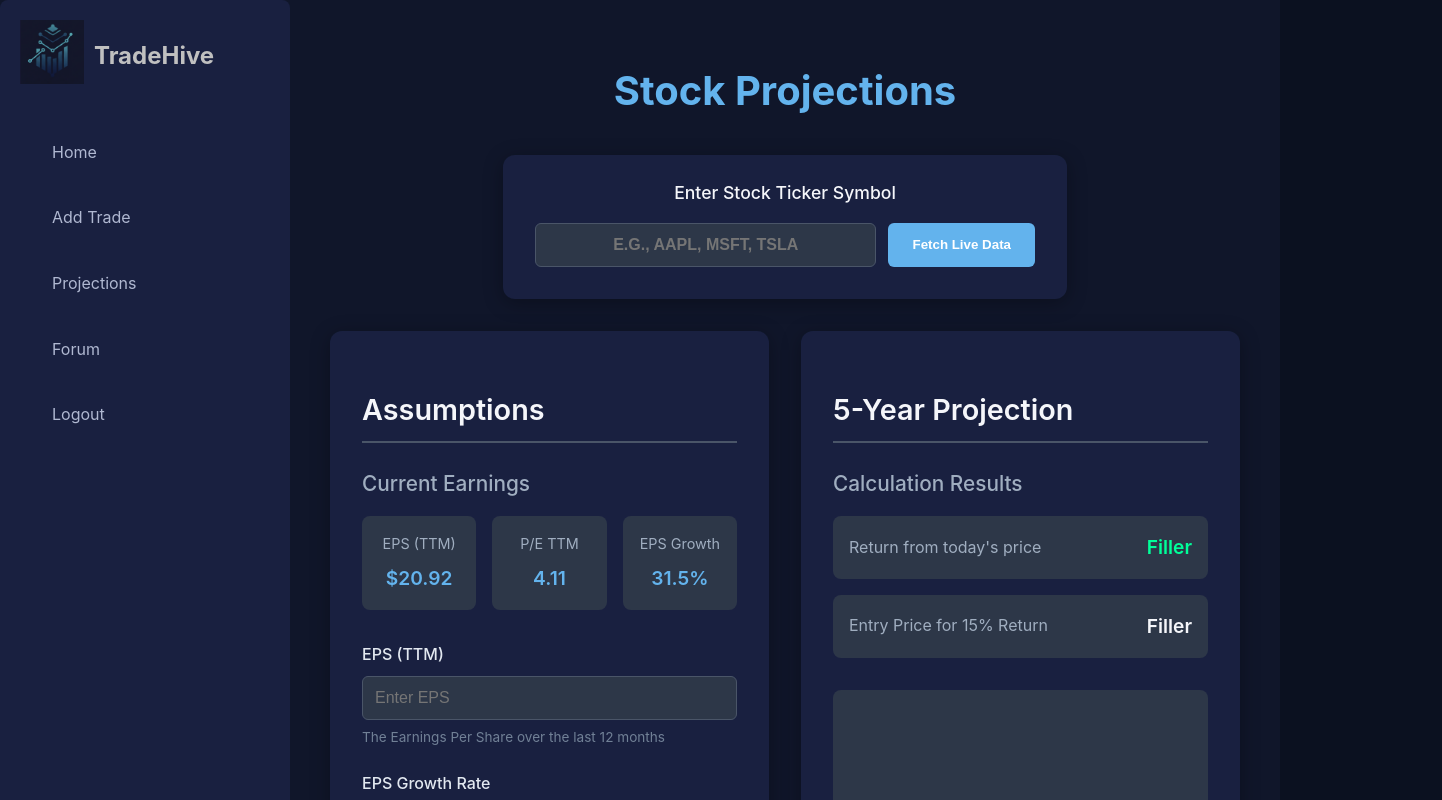
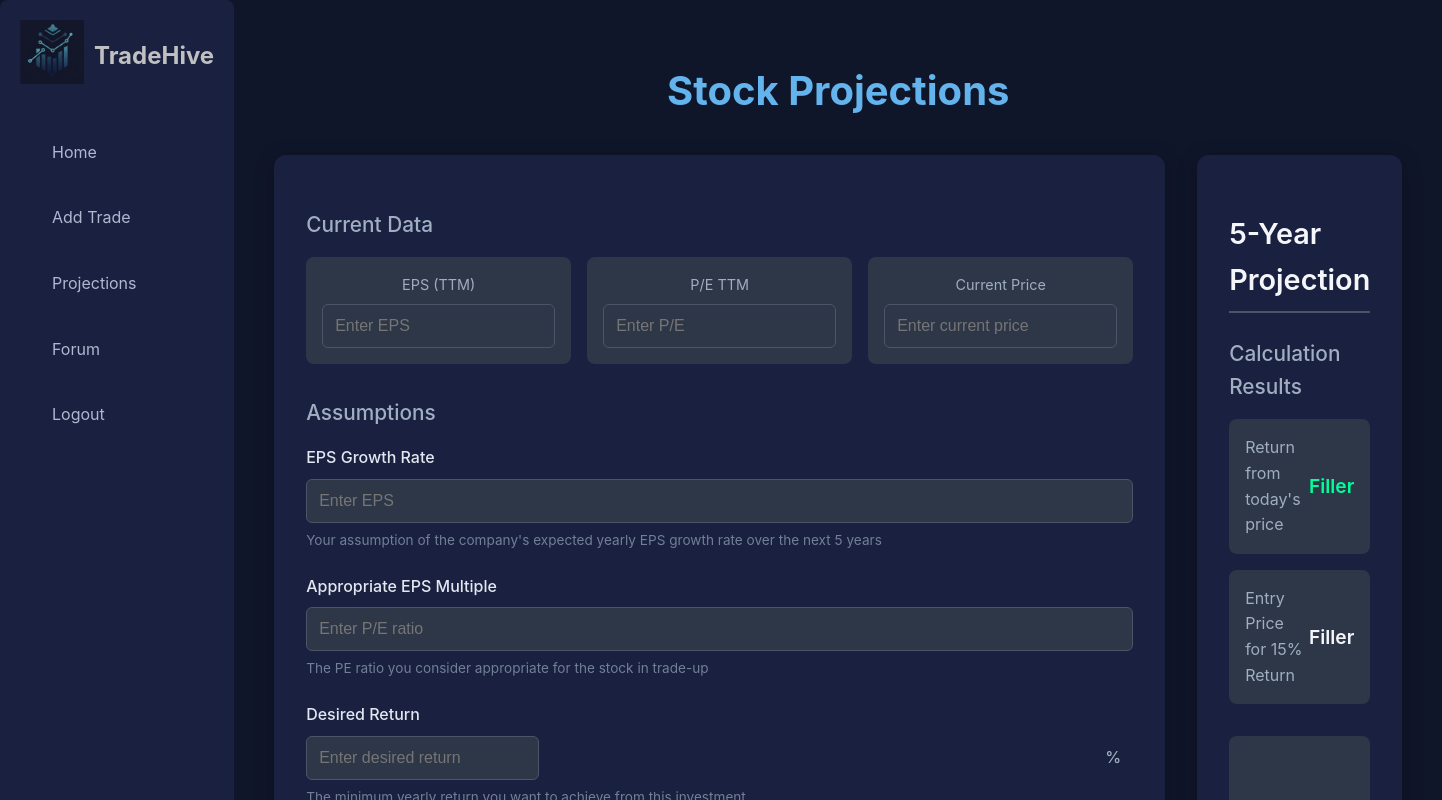
Before and after one commit to hongwee11/tradehive, a React (Create React App) app in the folder dashboard-react/: page /projection in a window 1280 px wide. Shown: the top 800 px of the page, 1442 px wide, since content can reach past the window. Built offline with nearby package versions, Linux system fonts and the light colour scheme.

Commit message:
added input buttons for current earnings no way to pull live data

```diff
--- a/dashboard-react/src/projection/projection.css
+++ b/dashboard-react/src/projection/projection.css
@@ -16,90 +16,6 @@
   margin-bottom: 2rem;
   text-align: center;
 }
-
-.ticker-input-container {
-  margin-bottom: 2rem;
-  display: flex;
-  justify-content: center;
-}
-
-.ticker-input-card {
-  background: #192040;
-  border-radius: 12px;
-  padding: 1.5rem 2rem;
-  box-shadow: 0 4px 20px rgba(0, 0, 0, 0.3);
-  max-width: 500px;
-  width: 100%;
-  text-align: center;
-}
-
-.ticker-label {
-  font-size: 1.1rem;
-  font-weight: 500;
-  color: #f5f6fa;
-  display: block;
-  margin-bottom: 1rem;
-}
-
-.ticker-input-group {
-  display: flex;
-  gap: 0.75rem;
-  margin-bottom: 0.5rem;
-}
-
-.ticker-input {
-  flex: 1;
-  padding: 0.75rem;
-  background: #2d3748;
-  border: 1px solid #4a5568;
-  border-radius: 6px;
-  color: #f5f6fa;
-  font-size: 1rem;
-  text-transform: uppercase;
-  text-align: center;
-  font-weight: 600;
-  transition: border-color 0.2s ease;
-}
-
-.ticker-input:focus {
-  outline: none;
-  border-color: #63b3ed;
-  box-shadow: 0 0 0 3px rgba(99, 179, 237, 0.1);
-}
-
-.fetch-data-button {
-  padding: 0.75rem 1.5rem;
-  background: #63b3ed;
-  color: #fff;
-  border: none;
-  border-radius: 6px;
-  font-weight: 600;
-  cursor: pointer;
-  transition: background-color 0.2s ease;
-}
-
-.fetch-data-button:hover {
-  background: #4299e1;
-}
-
-.ticker-help {
-  font-size: 0.85rem;
-  color: #718096;
-  display: block;
-  margin-top: 0.5rem;
-}
-
-/* Responsive for ticker input */
-@media (max-width: 768px) {
-  .ticker-input-group {
-    flex-direction: column;
-  }
-
-  .fetch-data-button {
-    width: 100%;
-  }
-}
-
 /* 2-Column Container */
 .projections-container {
   display: grid;
--- a/dashboard-react/src/projection/projection.jsx
+++ b/dashboard-react/src/projection/projection.jsx
@@ -2,33 +2,14 @@ import React, { useState } from 'react';
 import Sidebar from '../dashboard/components/sidebar';
 import './projection.css';
 
-const allowedTickers = ["AAPL", "ABBV", "ABNB", "ABT", "ACN", "ADBE", "AEP", "AIG", "AMD", "AMAT",
-    "AMGN", "AMT", "AMZN", "APP", "ARM", "ASML", "AVGO", "AXP", "BA", "BAC",
-    "BIIB", "BK", "BKNG", "BLK", "BMY", "BRK.B", "C", "CAT", "CHTR", "CL",
-    "CMCSA", "COF", "COP", "COST", "CRM", "CSCO", "CVS", "CVX", "CDNS", "CDW",
-    "DE", "DHR", "DIS", "DUK", "EMR", "FDX", "GD", "GE", "GILD", "GM",
-    "GOOG", "GOOGL", "GS", "HD", "HON", "IBM", "INTC", "INTU", "ISRG", "JNJ",
-    "JPM", "KO", "LIN", "LLY", "LMT", "LOW", "MA", "MAR", "MCD", "MDT",
-    "MET", "MDLZ", "MELI", "META", "MMM", "MO", "MRK", "MRVL", "MSTR", "MS",
-    "MSFT", "MU", "NFLX", "NEE", "NKE", "NOW", "NVDA", "NXPI", "ORLY", "ODFL",
-    "ON", "PCAR", "PEP", "PFE", "PG", "PLTR", "PM", "PYPL", "QCOM", "REGN",
-    "ROP", "ROST", "SHOP", "SCHW", "SNPS", "SBUX", "T", "TMUS", "TSLA", "TTWO",
-    "TXN", "UNH", "UNP", "UPS", "USB", "V", "VZ", "WBD", "WDAY", "WFC", "WMT",
-    "XEL", "XOM", "ZS", "COIN", "DKNG", "F", "LCID", "RIVN", "ROKU", "SNAP", "SPOT", "SQ",
-    "TWTR", "UBER", "UPST", "ZM", "ARKK", "QQQ", "SPY", "IWM", "DIA", "SQQQ"];
-
 function ProjectionsPage() {
   // Current earnings data (static for now)
-  const currentEarnings = {
-    eps: 20.92,
-    pe: 4.11,
-    epsGrowth: 31.5
-  };
-  const [ticker, setTicker] = useState('');
   const [epsTTM, setEpsTTM] = useState('');
+  const [peTTM, setPeTTM] = useState('');
   const [epsGrowthRate, setEpsGrowthRate] = useState('');
   const [epsMultiple, setEpsMultiple] = useState('');
   const [desiredReturn, setDesiredReturn] = useState('');
+  const [currPrice, setCurrPrice] = useState('');
 
 
 
@@ -39,78 +20,62 @@ function ProjectionsPage() {
 
       <main className="projections-main">
         <h1 className="projections-title">Stock Projections</h1>
-
-        <div className="ticker-input-container">
-          <div className="ticker-input-card">
-            <label className="ticker-label">Enter Stock Ticker Symbol</label>
-            <div className="ticker-input-group">
-              <input
-                type="text"
-                value={ticker}
-                onChange={(e) => setTicker(e.target.value.toUpperCase())}
-                className="ticker-input"
-                placeholder="e.g., AAPL, MSFT, TSLA"
-              />
-              <button className="fetch-data-button">
-                Fetch Live Data
-              </button>
-            </div>
-          </div>
-        </div>
-
         <div className="projections-container">
           {/* Left Column - Assumptions */}
           <div className="assumptions-column">
             <div className="assumptions-card">
-              <h2 className="section-title">Assumptions</h2>
 
               {/* Current Earnings Section */}
               <div className="current-earnings-section">
-                <h3 className="subsection-title">Current Earnings</h3>
+                <h3 className="subsection-title">Current Data</h3>
 
                 <div className="earnings-grid">
                   <div className="earnings-item">
                     <span className="earnings-label">EPS (TTM)</span>
-                    <span className="earnings-value">${currentEarnings.eps}</span>
+                    <input
+                      type="number"
+                      value={epsTTM}
+                      onChange={(e) => setEpsTTM(e.target.value)}
+                      className="projection-input"
+                      placeholder="Enter EPS"
+                    />
                   </div>
 
                   <div className="earnings-item">
                     <span className="earnings-label">P/E TTM</span>
-                    <span className="earnings-value">{currentEarnings.pe}</span>
+                    <input
+                      type="number"
+                      value={peTTM}
+                      onChange={(e) => setPeTTM(e.target.value)}
+                      className="projection-input"
+                      placeholder="Enter P/E"
+                    />
                   </div>
 
                   <div className="earnings-item">
-                    <span className="earnings-label">EPS Growth</span>
-                    <span className="earnings-value">{currentEarnings.epsGrowth}%</span>
+                    <span className="earnings-label">Current Price</span>
+                    <input
+                      type="dollar"
+                      value={currPrice}
+                      onChange={(e) => setCurrPrice(e.target.value)}
+                      className="projection-input"
+                      placeholder="Enter current price"
+                    />
                   </div>
                 </div>
               </div>
+            <h3 className="subsection-title">Assumptions</h3>
 
               <div className="inputs-section">
                 <div className="input-group">
-                  <label className="input-label">EPS (TTM)</label>
+                  <label className="input-label">EPS Growth Rate</label>
                   <input
                     type="number"
-                    value={epsTTM}
-                    onChange={(e) => setEpsTTM(e.target.value)}
+                    value={epsGrowthRate}
+                    onChange={(e) => setEpsGrowthRate(e.target.value)}
                     className="projection-input"
                     placeholder="Enter EPS"
                   />
-                  <small className="input-help">The Earnings Per Share over the last 12 months</small>
-                </div>
-
-                <div className="input-group">
-                  <label className="input-label">EPS Growth Rate</label>
-                  <div className="input-with-icon">
-                    <input
-                      type="number"
-                      value={epsGrowthRate}
-                      onChange={(e) => setEpsGrowthRate(e.target.value)}
-                      className="projection-input"
-                      placeholder="Enter growth rate"
-                    />
-                    <span className="input-icon">%</span>
-                  </div>
                   <small className="input-help">Your assumption of the company's expected yearly EPS growth rate over the next 5 years</small>
                 </div>
 
```
Also changed, not shown: dashboard-react/src/forum/ForumHome.jsx (line endings or trailing spaces).
